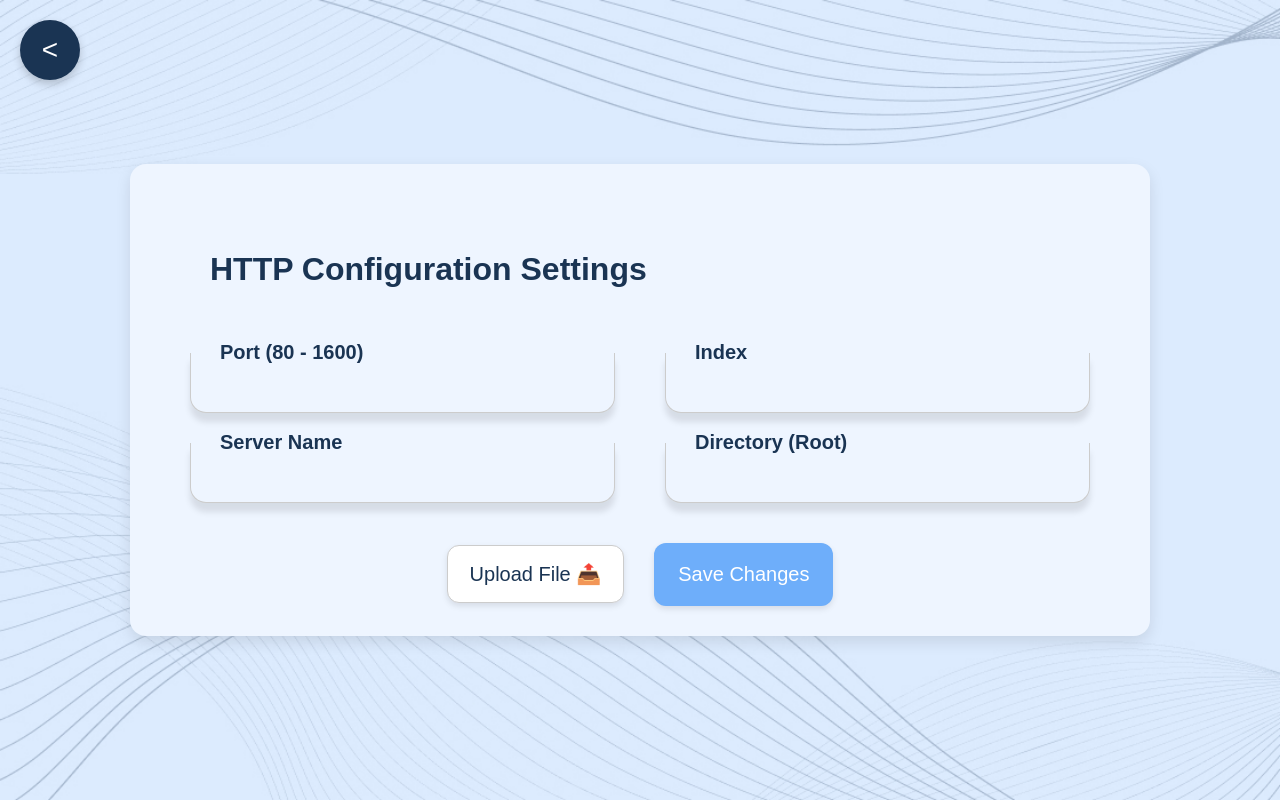
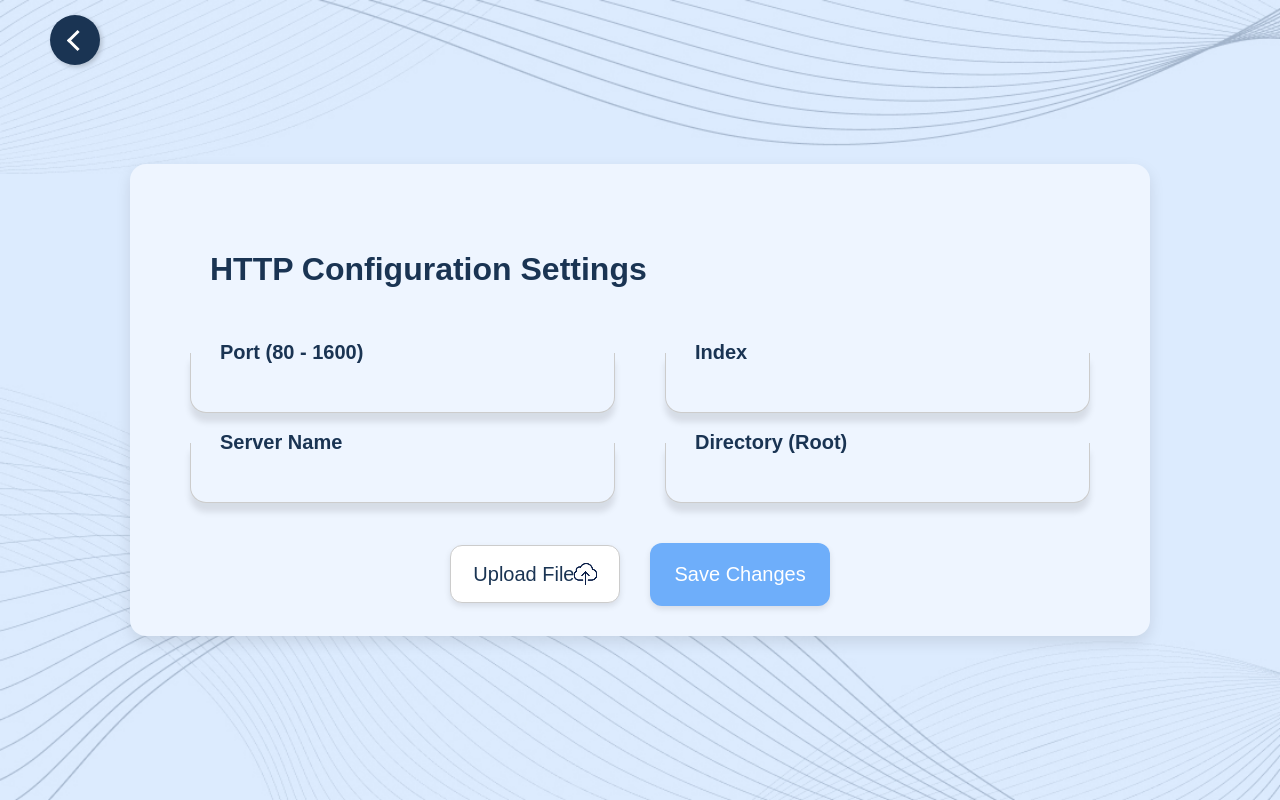
Before and after one commit to hotdeth/Eserve, a Laravel app: page /http in a window 1280 px wide. Run offline with Laravel 12, Linux system fonts and the light colour scheme.

Commit message:
modify http page

```diff
--- a/laravel/public/css/http.css
+++ b/laravel/public/css/http.css
@@ -17,27 +17,38 @@ body {
 
   /* Styles for a back button */
   .back-btn {
-    position: absolute;
-    top: 20px;
-    left: 20px;
-    background: #1A3453;
-    color: white;
+    width: 50px;
+    height: 50px;
+    border-radius: 50%;
     border: none;
-    border-radius: 50%; /* Makes the button circular */
-    width: 60px;
-    height: 60px;
-    font-size: 28px;
+    background-color: #1a3453;
     cursor: pointer;
     display: flex;
-    justify-content: center; /* Centers button content horizontally */
-    align-items: center; /* Centers button content vertically */
-    box-shadow: 0 4px 8px rgba(0, 0, 0, 0.2); /* Adds a shadow to the button */
-    transition: 0.3s; /* Makes hover transitions smooth */
+    align-items: center;
+    justify-content: center;
+    box-shadow: 2px 2px 5px rgba(0, 0, 0, 0.2);
+    transition: all 0.3s ease-in-out;
+    position: absolute;
+    top: 15px;
+    left: 50px;
+    outline: none;
   }
 
   .back-btn:hover {
-    background: #1A3453; /* Changes background color on hover */
+    transform: scale(1.1);
+    background-color: #12243a;
+    box-shadow: 6px 6px 15px rgba(0, 0, 0, 0.3); /* Changes background color on hover */
   }
+  .arrow {
+    display: inline-block;
+    width: 12px;
+    height: 12px;
+    border-left: 3px solid white;
+    border-top: 3px solid white;
+    transform: rotate(-45deg);
+    margin-left: 5px;
+    transition: transform 0.3s ease-in-out;
+}
 
   /* Styles for the main settings box */
   .settings-box {
--- a/laravel/resources/views/http.blade.php
+++ b/laravel/resources/views/http.blade.php
@@ -8,7 +8,12 @@
 
 </head>
 <body>
-    <button class="back-btn"><</button>
+    <a href="/">
+        <button class="back-btn">
+        <span class="arrow"></span>
+        </button>
+    </a>
+
     <div class="settings-box">
         <h2>HTTP Configuration Settings</h2>
 
@@ -35,8 +40,11 @@
         </div>
 
         <div class="buttons">
-            <label for="file-upload" class="upload-btn">Upload File 📤</label>
+            <label for="file-upload" class="upload-btn">
+            Upload File
+            <img src="/plugins/image1.png" ></label>
             <input type="file" id="file-upload" hidden>
+
             <button class="save-btn">Save Changes</button>
         </div>
     </div>
```
Also changed, not shown: laravel/public/plugins/image1.png (added).
